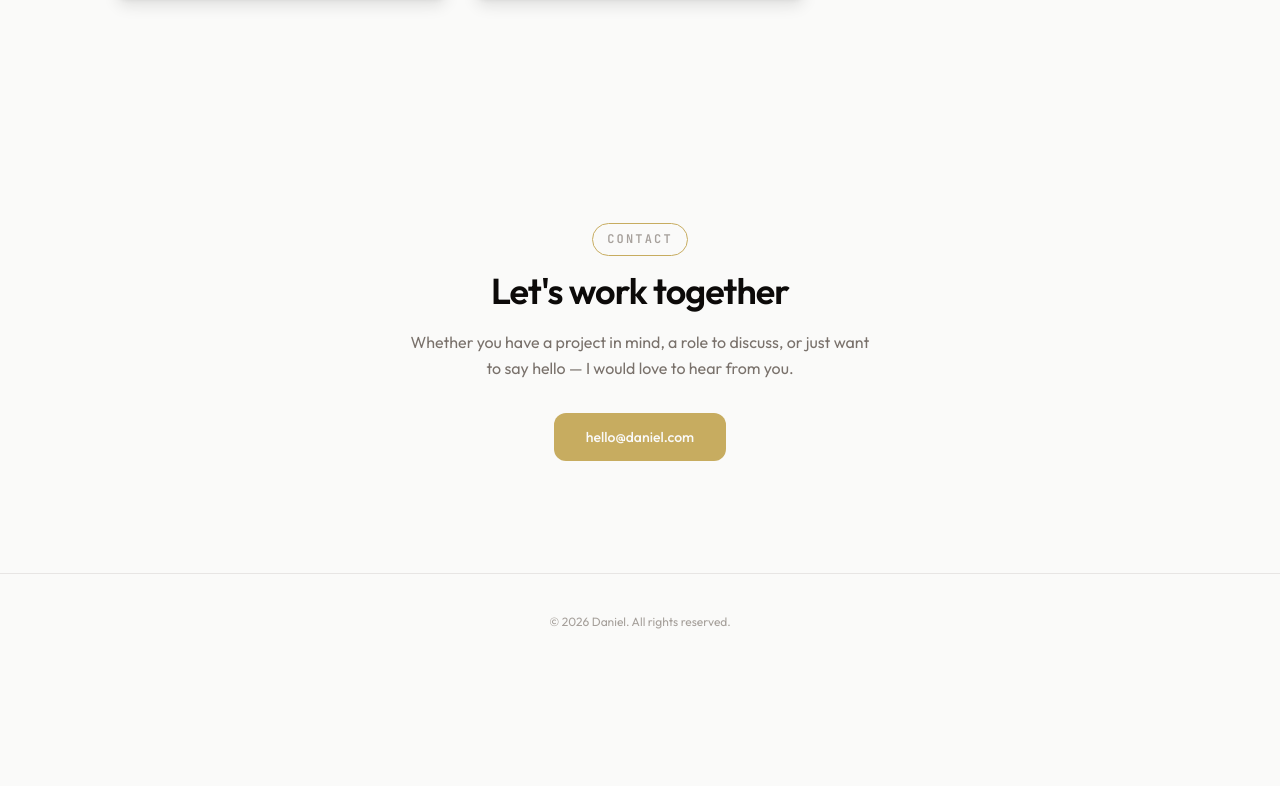
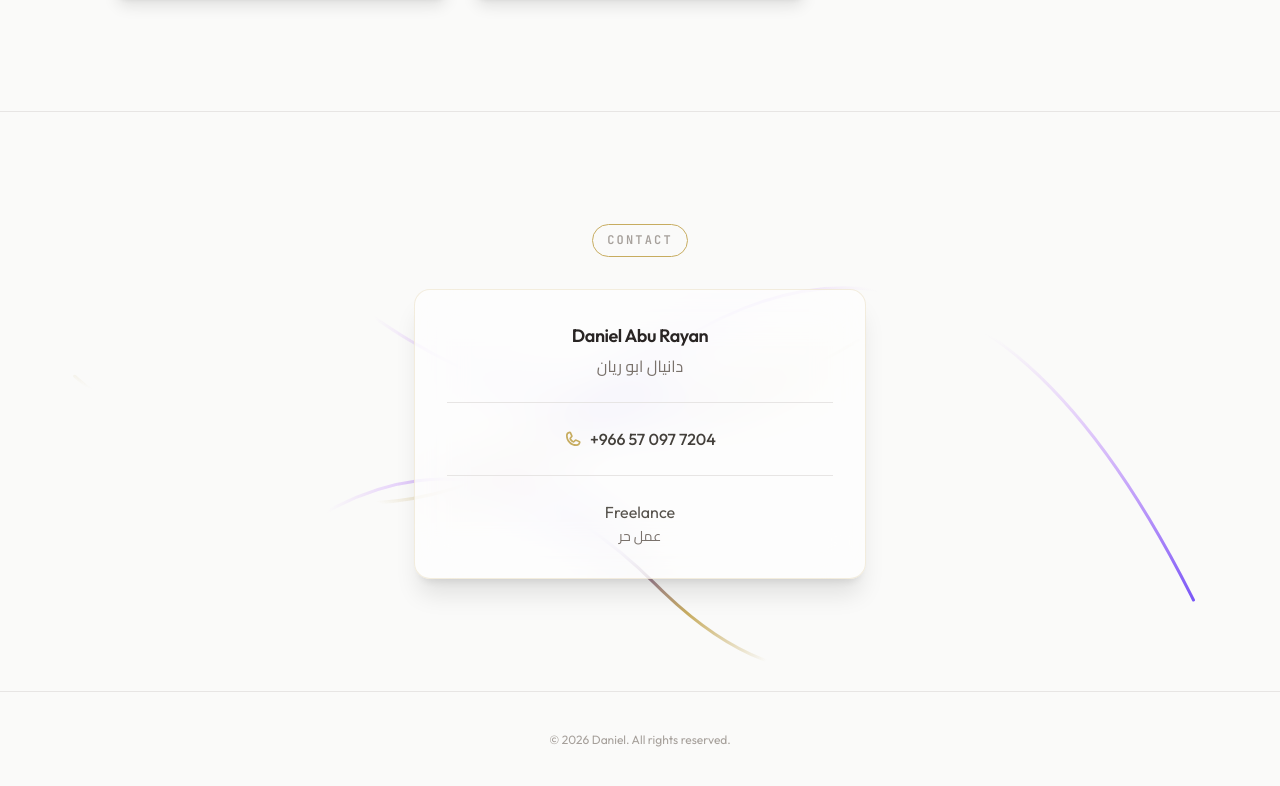
Before and after one commit to fancyisyou/My-portfolio, a Next.js app: page / in a window 1280 px wide. Shown: the part 4741-5527 px from the top of the page. Before the commit the page ends 5411 px from the top, so only its background shows below. Built offline with nearby package versions, Linux system fonts and the light colour scheme.

Commit message:
Contact section: PulseBeams + bilingual card

```diff
--- a/src/components/contact.js
+++ b/src/components/contact.js
@@ -2,35 +2,139 @@
 
 import { motion } from "motion/react";
 import { useTranslation } from "./LanguageProvider";
+import { PulseBeams } from "@/components/ui/pulse-beams";
+import { Phone } from "@phosphor-icons/react";
+
+const contactBeams = [
+  {
+    path: "M120 380 Q280 180 440 340 Q600 500 740 220",
+    gradientConfig: {
+      initial: { x1: "0%", y1: "0%", x2: "100%", y2: "100%" },
+      animate: {
+        x1: ["0%", "100%", "0%"],
+        y1: ["0%", "100%", "0%"],
+        x2: ["100%", "0%", "100%"],
+        y2: ["100%", "0%", "100%"],
+      },
+      transition: {
+        duration: 4,
+        repeat: Infinity,
+        repeatType: "mirror",
+        ease: "linear",
+      },
+    },
+    connectionPoints: [
+      { cx: 120, cy: 380, r: 4 },
+      { cx: 740, cy: 220, r: 4 },
+    ],
+  },
+  {
+    path: "M200 120 Q400 300 600 160 Q750 60 858 300",
+    gradientConfig: {
+      initial: { x1: "0%", y1: "80%", x2: "100%", y2: "20%" },
+      animate: {
+        x1: ["0%", "100%", "0%"],
+        y1: ["80%", "20%", "80%"],
+        x2: ["100%", "0%", "100%"],
+        y2: ["20%", "80%", "20%"],
+      },
+      transition: {
+        duration: 5,
+        repeat: Infinity,
+        repeatType: "mirror",
+        ease: "linear",
+      },
+    },
+    connectionPoints: [
+      { cx: 200, cy: 120, r: 4 },
+      { cx: 858, cy: 300, r: 4 },
+    ],
+  },
+  {
+    path: "M50 200 Q250 380 450 180 Q650 50 800 350",
+    gradientConfig: {
+      initial: { x1: "40%", y1: "100%", x2: "60%", y2: "0%" },
+      animate: {
+        x1: ["40%", "60%", "40%"],
+        y1: ["100%", "0%", "100%"],
+        x2: ["60%", "40%", "60%"],
+        y2: ["0%", "100%", "0%"],
+      },
+      transition: {
+        duration: 6,
+        repeat: Infinity,
+        repeatType: "mirror",
+        ease: "linear",
+      },
+    },
+    connectionPoints: [
+      { cx: 50, cy: 200, r: 4 },
+      { cx: 800, cy: 350, r: 4 },
+    ],
+  },
+];
+
+const gradientColors = {
+  start: "#C7AC60",
+  middle: "#6344F5",
+  end: "#AE48FF",
+};
 
 export default function Contact() {
   const t = useTranslation();
 
   return (
-    <section id="contact">
+    <section id="contact" className="relative border-t border-stone-200 dark:border-stone-700">
+      <PulseBeams beams={contactBeams} gradientColors={gradientColors}>
         <motion.div
           initial={{ opacity: 0, y: 24 }}
           whileInView={{ opacity: 1, y: 0 }}
           viewport={{ once: true, amount: 0.3 }}
           transition={{ duration: 0.6, ease: [0.16, 1, 0.3, 1] }}
-        className="mx-auto max-w-[600px] px-6 py-28 text-center"
+          className="mx-auto max-w-[500px] px-6 py-28 text-center"
         >
-        <p className="section-label mb-3 inline-block rounded-full border border-[#C7AC60] px-3.5 py-1.5 font-mono font-semibold text-[12px] uppercase tracking-[0.18em] text-stone-400">
+          <p className="section-label mb-8 inline-block rounded-full border border-[#C7AC60] px-3.5 py-1.5 font-mono font-semibold text-[12px] uppercase tracking-[0.18em] text-stone-400">
             {t("contactLabel")}
           </p>
-        <h2 className="text-[clamp(1.5rem,3.5vw,2.25rem)] font-semibold leading-tight tracking-tight">
-          {t("contactTitle")}
-        </h2>
-        <p className="mx-auto mb-8 mt-4 max-w-[45ch] text-base leading-relaxed text-stone-500">
-          {t("contactDesc")}
+
+          <div className="rounded-2xl border border-[#C7AC60]/20 bg-white/60 p-8 shadow-xl backdrop-blur-xl dark:bg-stone-900/60">
+            <div className="space-y-6">
+              <div>
+                <p className="text-lg font-semibold tracking-tight text-stone-800 dark:text-stone-100">
+                  Daniel Abu Rayan
                 </p>
+                <p className="mt-1 text-base text-stone-500 dark:text-stone-400" style={{ fontFamily: "var(--font-arabic)" }}>
+                  دانيال ابو ريان
+                </p>
+              </div>
+
+              <div className="h-px bg-stone-200 dark:bg-stone-700" />
+
+              <div className="flex items-center justify-center gap-2">
+                <Phone size={18} weight="bold" className="text-[#C7AC60]" />
                 <a
-          href="mailto:hello@daniel.com"
-          className="inline-flex h-12 items-center gap-2 rounded-xl bg-[#C7AC60] px-8 text-sm font-medium text-[#fafaf9] transition-all duration-300 hover:opacity-85 hover:-translate-y-0.5"
+                  href="tel:+966570977204"
+                  className="text-base font-medium text-stone-700 transition-colors hover:text-[#C7AC60] dark:text-stone-300"
+                  dir="ltr"
                 >
-          hello@daniel.com
+                  +966 57 097 7204
                 </a>
+              </div>
+
+              <div className="h-px bg-stone-200 dark:bg-stone-700" />
+
+              <div>
+                <p className="text-base text-stone-600 dark:text-stone-300">
+                  Freelance
+                </p>
+                <p className="mt-0.5 text-sm text-stone-500 dark:text-stone-400" style={{ fontFamily: "var(--font-arabic)" }}>
+                  عمل حر
+                </p>
+              </div>
+            </div>
+          </div>
         </motion.div>
+      </PulseBeams>
     </section>
   );
 }
--- /dev/null
+++ b/src/components/ui/pulse-beams.js
@@ -0,0 +1,102 @@
+"use client";
+
+import { motion, useReducedMotion } from "motion/react";
+import { cn } from "@/lib/utils";
+
+function GradientColors({ colors }) {
+  const c = colors || { start: "#18CCFC", middle: "#6344F5", end: "#AE48FF" };
+  return (
+    <>
+      <stop offset="0%" stopColor={c.start} stopOpacity="0" />
+      <stop offset="20%" stopColor={c.start} stopOpacity="1" />
+      <stop offset="50%" stopColor={c.middle} stopOpacity="1" />
+      <stop offset="100%" stopColor={c.end} stopOpacity="0" />
+    </>
+  );
+}
+
+function SVGs({ beams, width, height, baseColor, accentColor, gradientColors }) {
+  return (
+    <svg
+      className="absolute inset-0 h-full w-full"
+      viewBox={`0 0 ${width} ${height}`}
+      preserveAspectRatio="xMidYMid slice"
+      fill="none"
+      xmlns="http://www.w3.org/2000/svg"
+    >
+      {beams.map((beam, index) => (
+        <g key={index}>
+          <path d={beam.path} stroke={baseColor} strokeWidth="1" />
+          <path
+            d={beam.path}
+            stroke={`url(#grad${index})`}
+            strokeWidth="2"
+            strokeLinecap="round"
+          />
+          {beam.connectionPoints?.map((point, pi) => (
+            <circle
+              key={pi}
+              cx={point.cx}
+              cy={point.cy}
+              r={point.r}
+              fill={baseColor}
+              stroke={accentColor}
+            />
+          ))}
+        </g>
+      ))}
+      <defs>
+        {beams.map((beam, index) => (
+          <motion.linearGradient
+            key={index}
+            id={`grad${index}`}
+            gradientUnits="userSpaceOnUse"
+            initial={beam.gradientConfig.initial}
+            animate={beam.gradientConfig.animate}
+            transition={beam.gradientConfig.transition}
+          >
+            <GradientColors colors={gradientColors} />
+          </motion.linearGradient>
+        ))}
+      </defs>
+    </svg>
+  );
+}
+
+export function PulseBeams({
+  children,
+  className,
+  background,
+  beams,
+  width = 858,
+  height = 434,
+  baseColor = "var(--stone-700)",
+  accentColor = "var(--stone-500)",
+  gradientColors,
+}) {
+  const prefersReducedMotion = useReducedMotion();
+
+  return (
+    <div
+      className={cn(
+        "relative flex w-full items-center justify-center overflow-hidden antialiased",
+        className
+      )}
+    >
+      {background}
+      <div className="relative z-10 w-full">{children}</div>
+      {!prefersReducedMotion && (
+        <div className="absolute inset-0 flex items-center justify-center">
+          <SVGs
+            beams={beams}
+            width={width}
+            height={height}
+            baseColor={baseColor}
+            accentColor={accentColor}
+            gradientColors={gradientColors}
+          />
+        </div>
+      )}
+    </div>
+  );
+}
--- /dev/null
+++ b/src/lib/utils.js
@@ -0,0 +1,3 @@
+export function cn(...classes) {
+  return classes.filter(Boolean).join(" ");
+}
```
Lines whose indentation alone changed are shown as unchanged.
